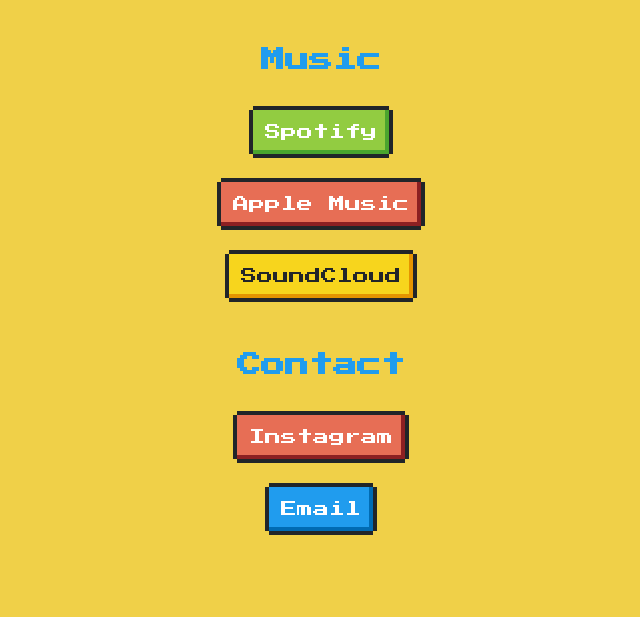
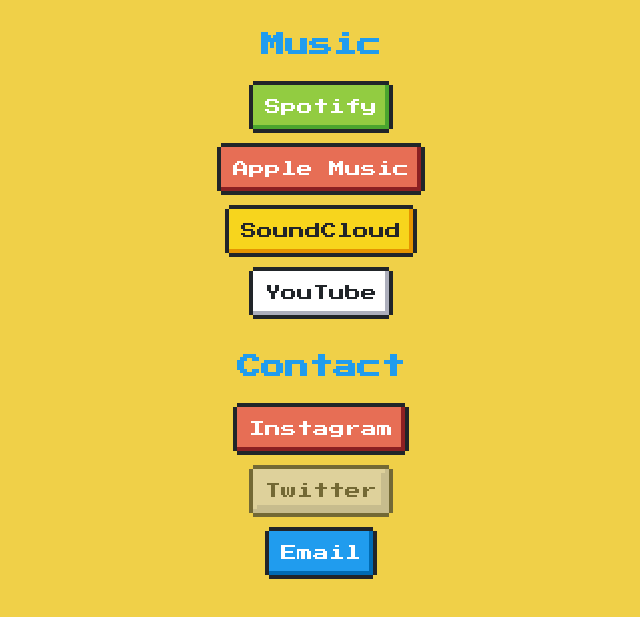
Before and after one commit to JordanFerrario/lulu.lemmon, a plain HTML site: page index.html in a window 1280 px wide. Shown: the part 101-718 px from the top of the page, without its empty margins (319-959 px from the left). Drawn offline with nearby package versions, Linux system fonts and the light colour scheme.

Commit message:
added buttons for YouTube and Twitter

```diff
--- a/index.html
+++ b/index.html
@@ -26,6 +26,9 @@
         <div>
             <a href="https://soundcloud.com/lululemmon" target="_blank" class="nes-btn is-warning">SoundCloud</a>
         </div>
+        <div>
+            <a href="https://www.youtube.com/channel/UCfeuJJoRUauF7tWpyMGMWKA?app" target="_blank" class="nes-btn">YouTube</a>
+        </div>
 
     </div>
     <div>
@@ -34,6 +37,9 @@
             <a href="https://www.instagram.com/lululemmon/" target="_blank" class="nes-btn is-error">Instagram</a>
         </div>
         <div>
+            <a href="#" class="nes-btn is-disabled">Twitter</a>
+        </div>
+        <div>
             <a href="mailto:lululemmond@gmail.com" class="nes-btn is-primary">Email</a>
         </div>
     </div>
--- a/styles.css
+++ b/styles.css
@@ -11,14 +11,12 @@
     display: flex;
     align-items: center;
     flex-direction: column;
-    margin-top: 25px;
-    /* margin-bottom: 25px; */
+    margin-top: 20px;
 }
 div {
     display: flex;
     justify-content: center;
     align-items: center;
     flex-direction: column;
-    margin-top: 20px;
-    /* margin-bottom: 10px; */
+    margin-top: 10px;
 }
```
Also changed, not shown: 1 other file.
